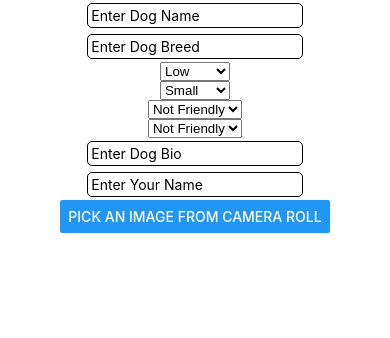
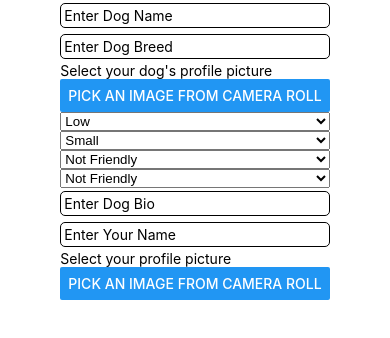
Before and after one commit to BO1-Kricketot/puppypals, a React Native app in the folder client/: screen / in a window 390 px wide. Shown: the top 338 px of the page. Built offline with nearby package versions, Linux system fonts and the light colour scheme.

Commit message:
Added more functionality to adding pictures.

```diff
--- a/client/features/LogInSignUp/CreateProfile.js
+++ b/client/features/LogInSignUp/CreateProfile.js
@@ -2,6 +2,7 @@ import {
   Button,
   StyleSheet,
   Text,
+  Image,
   SafeAreaView,
   TextInput,
   ScrollView,
@@ -15,6 +16,7 @@ const CreateProfile = () => {
   const { height } = useWindowDimensions();
   const [dogName, setDogName] = useState('');
   const [dogBreed, setDogBreed] = useState('');
+  const [dogProfPic, setDogProfPic] = useState();
   const [dogPics, setDogPics] = useState([]);
   const [energyLvl, setEnergyLvl] = useState();
   const [size, setSize] = useState();
@@ -22,18 +24,38 @@ const CreateProfile = () => {
   const [humanFriendliness, setHumanFriendliness] = useState();
   const [bio, setBio] = useState('');
   const [ownerName, setOwnerName] = useState('');
-  const [ownerPic, setOwnerPic] = useState({});
+  const [ownerPic, setOwnerPic] = useState();
 
-  const pickImage = async () => {
+  const pickOwnerImage = async () => {
     let result = await ImagePicker.launchImageLibraryAsync({
       mediaTypes: ImagePicker.MediaTypeOptions.Images,
       allowsEditing: true,
-      aspect: [3, 4],
+      aspect: [7, 10],
       quality: 1,
-      base64: true,
+      // base64: true,
     });
 
     console.log(result);
+
+    if (!result.canceled) {
+      setOwnerPic(result.assets[0].uri);
+    }
+  };
+
+  const pickDogProfImage = async () => {
+    let result = await ImagePicker.launchImageLibraryAsync({
+      mediaTypes: ImagePicker.MediaTypeOptions.Images,
+      allowsEditing: true,
+      aspect: [7, 10],
+      quality: 1,
+      // base64: true,
+    });
+
+    console.log(result);
+
+    if (!result.canceled) {
+      setDogProfPic(result.assets[0].uri);
+    }
   };
 
   return (
@@ -52,6 +74,17 @@ const CreateProfile = () => {
           style={styles.inputs}
         />
         {/* insert pic upload here after finding out how */}
+        <Text>Select your dog's profile picture</Text>
+        <Button
+          title="Pick an image from camera roll"
+          onPress={pickDogProfImage}
+        />
+        {dogProfPic && (
+          <Image
+            source={{ uri: dogProfPic.toString() }}
+            style={{ width: 200, height: 200 }}
+          />
+        )}
         <Picker
           selectedValue={energyLvl}
           onValueChange={(e) => setEnergyLvl(e)}>
@@ -66,7 +99,8 @@ const CreateProfile = () => {
         </Picker>
         <Picker
           selectedValue={dogFriendliness}
-          onValueChange={(e) => setDogFriendliness(e)}>
+          onValueChange={(e) => setDogFriendliness(e)}
+          style={styles.dropdown}>
           <Picker.Item label="Not Friendly" value={false} />
           <Picker.Item label="Friendly" value={true} />
         </Picker>
@@ -88,7 +122,17 @@ const CreateProfile = () => {
           placeholder="Enter Your Name"
           style={styles.inputs}
         />
-        <Button title="Pick an image from camera roll" onPress={pickImage} />
+        <Text>Select your profile picture</Text>
+        <Button
+          title="Pick an image from camera roll"
+          onPress={pickOwnerImage}
+        />
+        {ownerPic && (
+          <Image
+            source={{ uri: ownerPic.toString() }}
+            style={{ width: 200, height: 200 }}
+          />
+        )}
       </SafeAreaView>
     </ScrollView>
   );
@@ -96,7 +140,7 @@ const CreateProfile = () => {
 
 const styles = StyleSheet.create({
   root: {
-    alignItems: 'center',
+    // alignItems: 'center',
     width: '100%',
   },
   logo: {
@@ -105,11 +149,15 @@ const styles = StyleSheet.create({
     maxHeight: 200,
   },
   inputs: {
-    width: '80%',
+    width: '100%',
     borderWidth: 1,
     borderRadius: 5,
     padding: 3,
     marginVertical: 3,
+    alignItems: 'center',
+  },
+  dropdown: {
+    // width: 'auto',
   },
   button: {
     borderWidth: 1,
```
